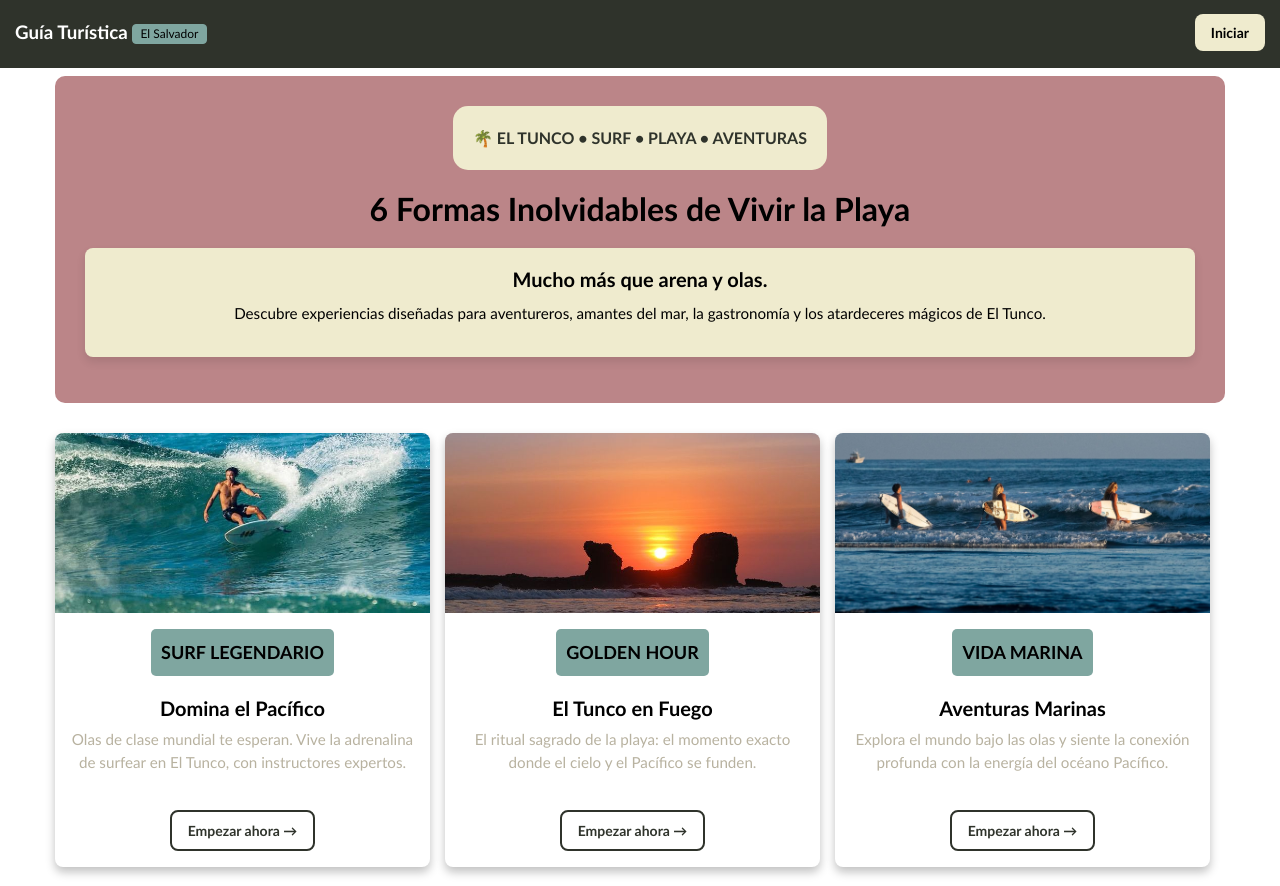
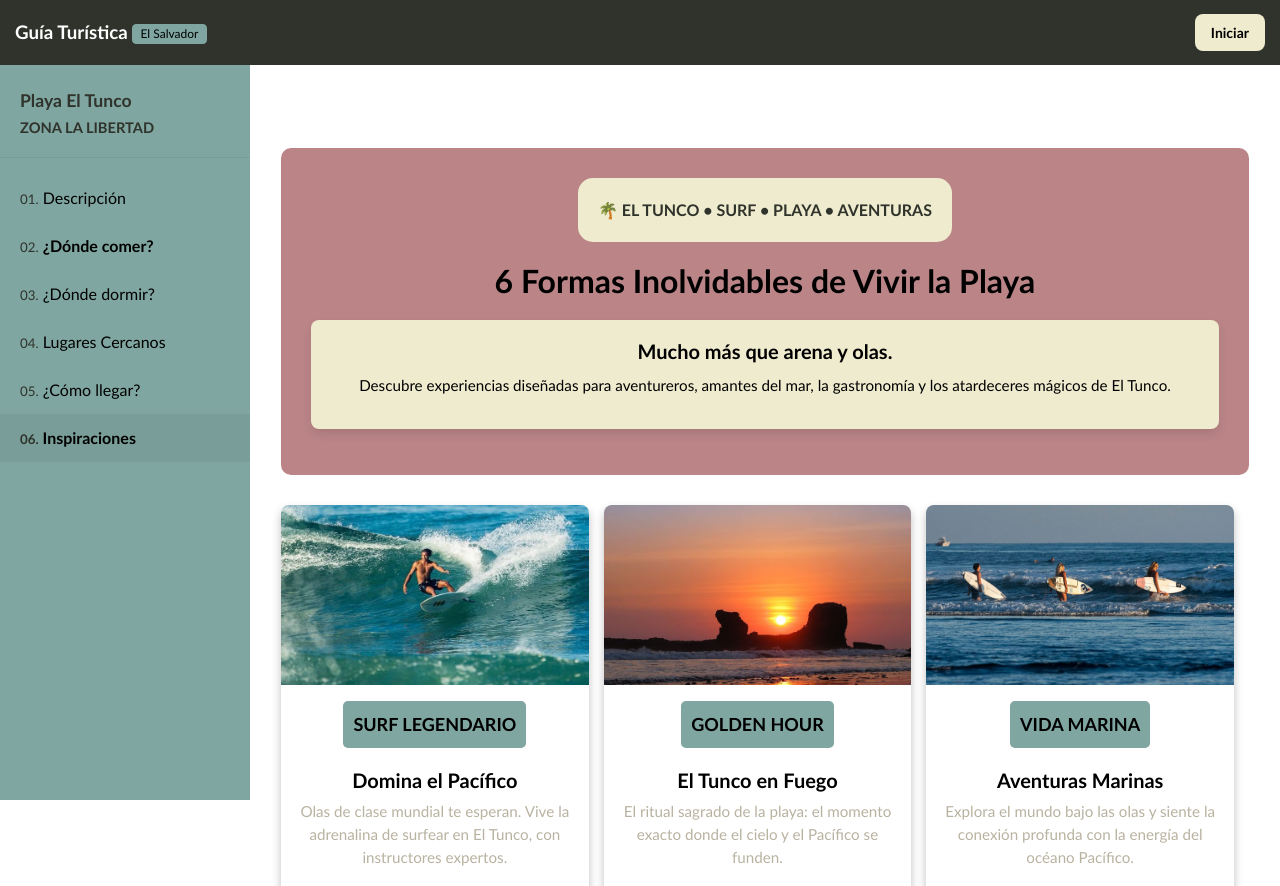
Before and after one commit to JairoOrtiz06/Guia_turistica_El-Tunco, a plain HTML site: page docs/inspiraciones.html in a window 1280 px wide. Shown: the top 886 px of the page. Drawn offline with Linux system fonts and the light colour scheme.

Commit message:
agregando el aside a inspiraciones

```diff
--- a/docs/inspiraciones.html
+++ b/docs/inspiraciones.html
@@ -67,18 +67,6 @@
 
 <body>
 
-    <nav class="navbar-underline--dark">
-      <h3 class="nav-brand">
-        Guía Turística <span class="badge info">El Salvador</span>
-      </h3>
-      <button class="nav-toggle">☰</button>
-      <ul class="nav-menu">
-        <li>
-          <a href="#" class="text-dark"><b>Inicio</b></a>
-        </li>
-      </ul>
-    </nav>
-
     <nav class="navbar-underline--dark" aria-label="Navegación principal">
 
         <h3 class="nav-brand">
@@ -118,7 +106,50 @@
 
 
     <!-- LAYOUT PRINCIPAL -->
-    <main class="has-navbar" id="contenido-principal">
+    <div class="sidebar-overlay" id="sidebarOverlay"></div>
+    <div class="main-wrapper has-navbar">
+        <aside class="sidebar-main sidebar-info" id="sidebar">
+            <div class="sidebar-header">
+                <span class="text-dark">Playa El Tunco</span>
+                <br />
+                <small class="text-dark">ZONA LA LIBERTAD</small>
+            </div>
+            <ul class="sidebar-menu">
+                <li>
+                    <a href="index.html">
+                        <small class="text-dark">01.</small> Descripción
+                    </a>
+                </li>
+                <li>
+                    <a href="dondeComer.html">
+                        <small class="text-dark">02.</small> <b>¿Dónde comer?</b>
+                    </a>
+                </li>
+                <li>
+                    <a href="hospedaje.html">
+                        <small class="text-dark">03.</small> ¿Dónde dormir?
+                    </a>
+                </li>
+                <li>
+                    <a href="lugares_cercanos.html">
+                        <small class="text-dark">04.</small> Lugares Cercanos
+                    </a>
+                </li>
+                <li>
+                    <a href="comollegar.html">
+                        <small class="text-dark">05.</small> ¿Cómo llegar?
+                    </a>
+                </li>
+                <li>
+                    <a href="inspiraciones.html" class="active fw-bold">
+                        <small class="text-dark">06.</small> Inspiraciones
+                    </a>
+                </li>
+            </ul>
+        </aside>
+        <button class="sidebar-toggle-btn" id="sidebarToggle">☰</button>
+
+    <main class="main-content" id="contenido-principal">
         <div class="container">
 
 
@@ -862,10 +893,9 @@
 
             </section>
         </div>
-    </main>
 
 
-    <footer class="main-footer main-footer-dark">
+        <footer class="main-footer main-footer-dark">
           <div class="footer-content">
             <span class="footer-brand">El Tunco Guide</span>
             <p class="footer-copy text-muted">
@@ -873,6 +903,8 @@
             </p>
           </div>
         </footer>
+    </main>
+    </div>
 
 
     <script src="./main.js"></script>
```
Also changed, not shown: docs/hospedaje.html (+23 -1 lines), img/surf (2).jpg (added).
